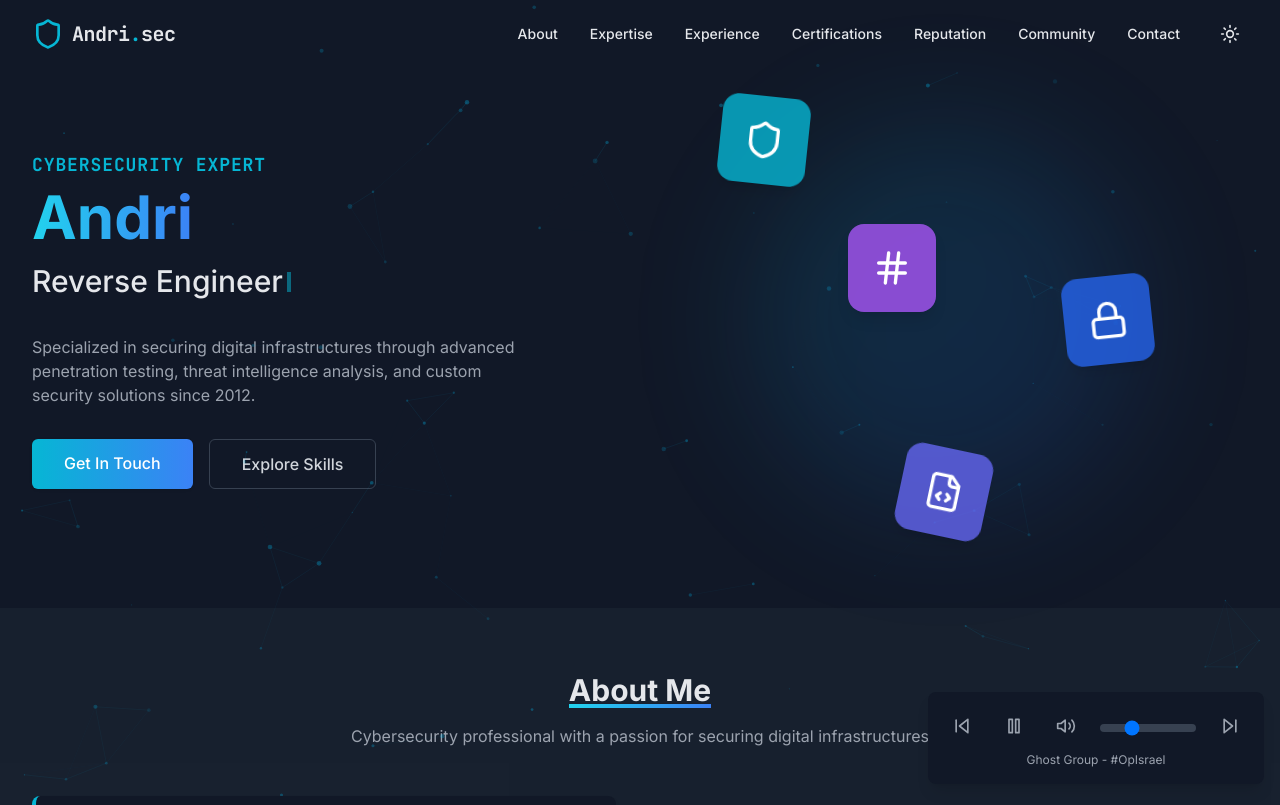
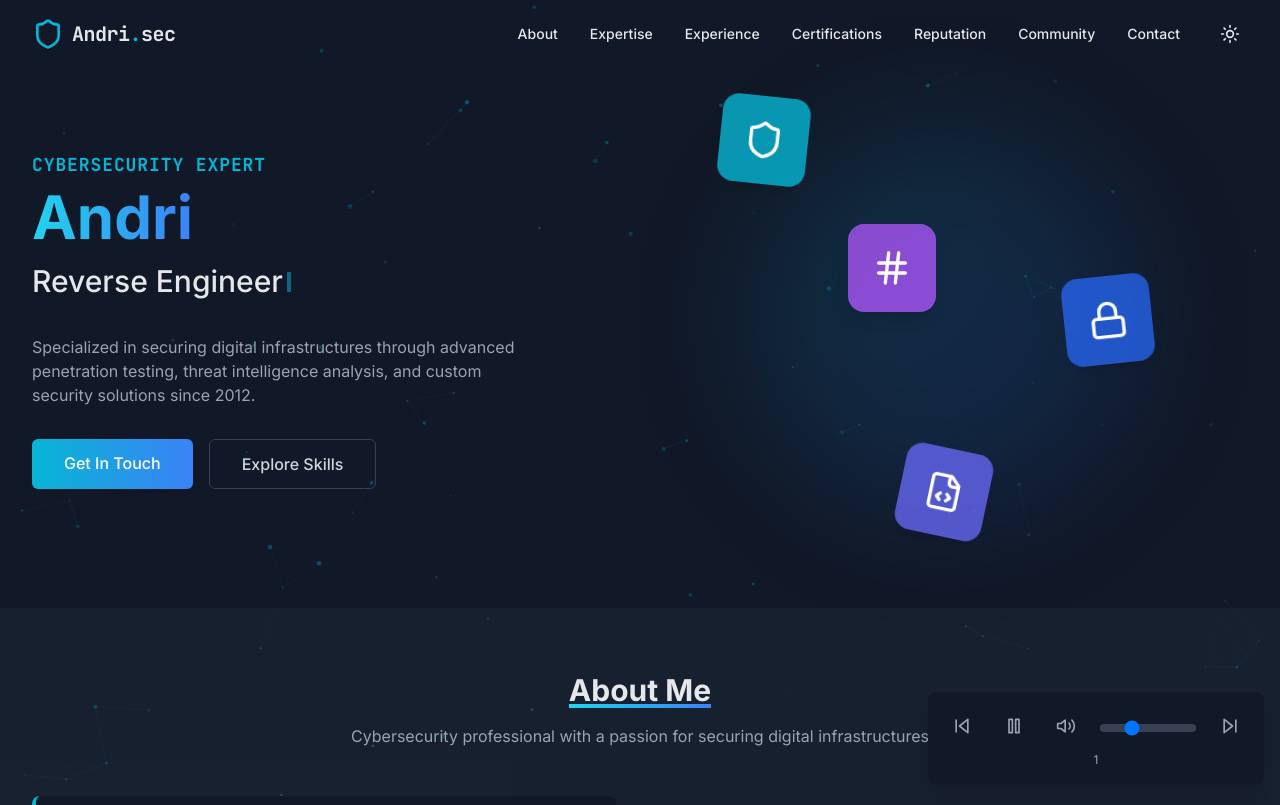
Before and after one commit to opsysdebug/me.zerodaysec.org, a React (Vite) app: page / in a window 1280 px wide. Shown: the top 805 px of the page. Built offline with nearby package versions, Linux system fonts and the light colour scheme.

Commit message:
Update AudioPlayer.tsx

```diff
--- a/src/components/AudioPlayer.tsx
+++ b/src/components/AudioPlayer.tsx
@@ -10,27 +10,27 @@ const AudioPlayer: React.FC = () => {
 
   // List of music tracks with correct filenames
   const playlist = [
-    '/music/Ghost Group - #OpIsrael.mp3',
-    '/music/Ghost Group - Aprilighost.mp3',
-    '/music/Ghost Group - Carding Tak Bertuhan.mp3',
-    '/music/Ghost Group - Teaser Hacker.mp3',
-    '/music/Ghost Group - Tercyduk .mp3',
-    '/music/Hackerone Spider - Hacker Tragedy 0x3b.mp3',
-    '/music/Hackerone Spider - crawl .mp3',
-    '/music/Hackerone Spider - nobacktrack .mp3',
-    '/music/Hackerone Spider - volatility.mp3',
-    '/music/HipHop Group - Defacer Malingsia.mp3',
-    '/music/ONE Khalifa - Hacker DPR .mp3',
-    '/music/Offensive Group - #antisec.mp3',
-    '/music/Offensive Group - 5G Hackers.mp3',
-    '/music/Offensive Group - I Am a Pirate.mp3',
-    '/music/Offensive Group - Im still invisible .mp3',
-    '/music/Offensive Group - Master ADB Shell.mp3',
-    '/music/Offensive Group - Master Reverse Shell.mp3',
-    '/music/Offensive Group - PwnYsec Hacker War (Original Mix).mp3',
-    '/music/Offensive Group - Still Spam.mp3',
-    '/music/Offensive Group - Wireshark Packets.mp3',
-    '/music/Offensive Group - subnet mask off.mp3',
+    '/music/1.mp3',
+    '/music/2.mp3',
+    '/music/3.mp3',
+    '/music/4.mp3',
+    '/music/5.mp3',
+    '/music/6.mp3',
+    '/music/7.mp3',
+    '/music/8.mp3',
+    '/music/9.mp3',
+    '/music/10.mp3',
+    '/music/11.mp3',
+    '/music/12.mp3',
+    '/music/13.mp3',
+    '/music/14.mp3',
+    '/music/15.mp3',
+    '/music/16.mp3',
+    '/music/17.mp3',
+    '/music/18.mp3',
+    '/music/19.mp3',
+    '/music/20.mp3',
+    '/music/21.mp3',
     '/music/background.mp3'
   ];
 
```
